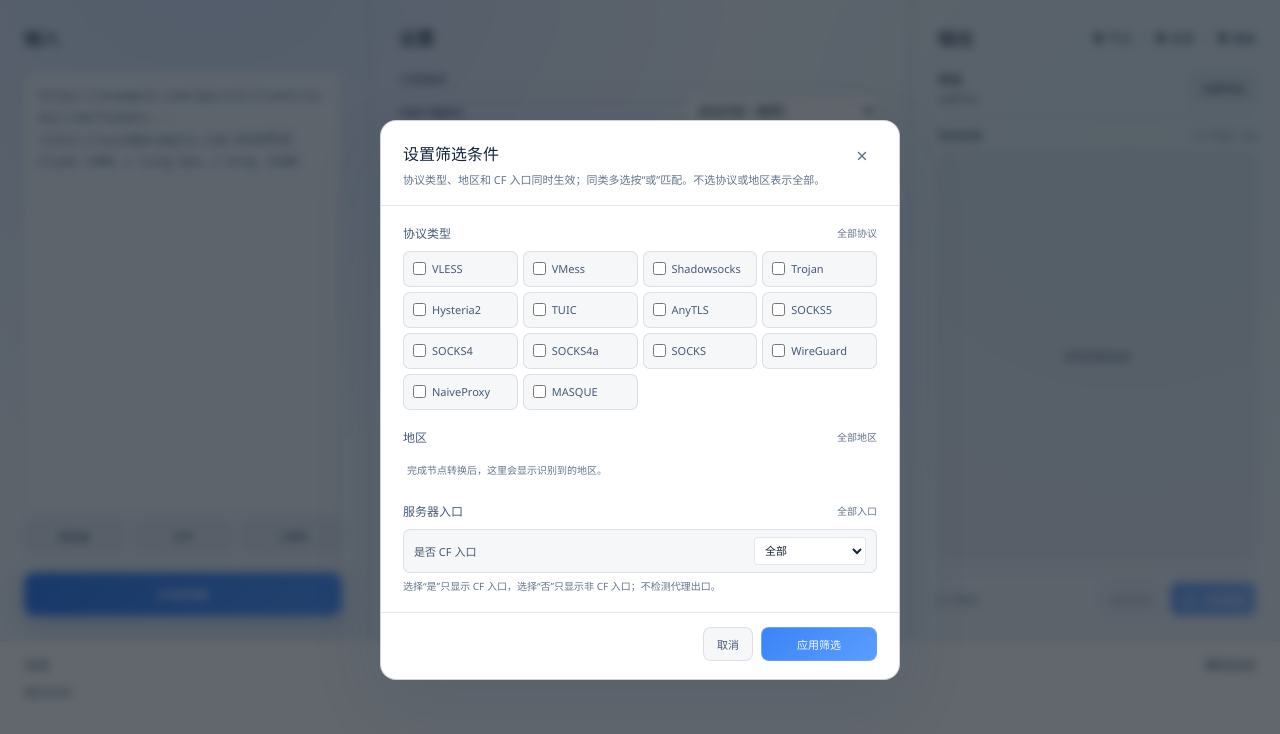
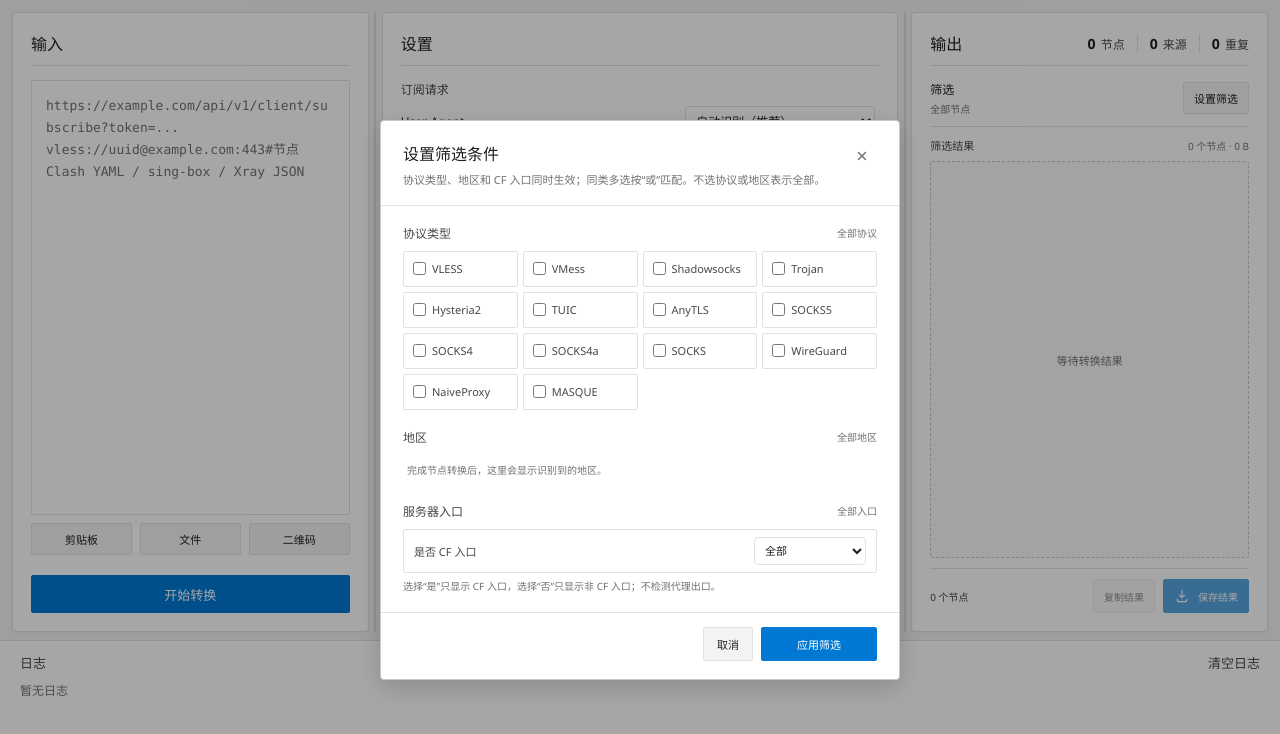
Before and after one commit to HanJason233/all2uri, a website built with Vite: page index.html in a window 1280 px wide. Both pictures are taken after a click on the button "设置筛选". Built offline with nearby package versions, Linux system fonts and the light colour scheme.

Commit message:
应用 Win10 Fluent 浅色界面风格

```diff
--- a/src/styles.css
+++ b/src/styles.css
@@ -1,57 +1,30 @@
 :root {
-  font-family: "Segoe UI Variable", "Segoe UI", "Microsoft YaHei UI", "Microsoft YaHei", sans-serif;
-  color: #e8eef8;
-  background: #07101d;
+  color-scheme: light;
+  font-family: "Segoe UI Variable Text", "Segoe UI Variable", "Segoe UI", "Microsoft YaHei UI", "Microsoft YaHei", sans-serif;
+  color: #1f1f1f;
+  background: #f3f3f3;
   font-synthesis: none;
   text-rendering: optimizeLegibility;
   -webkit-font-smoothing: antialiased;
-  --bg: #07101d;
-  --bg-glow: rgba(42, 125, 255, 0.16);
-  --surface: rgba(14, 27, 45, 0.88);
-  --surface-solid: #0e1b2d;
-  --surface-raised: #13233a;
-  --surface-soft: rgba(255, 255, 255, 0.035);
-  --border: rgba(166, 193, 228, 0.14);
-  --border-strong: rgba(166, 193, 228, 0.24);
-  --text: #e8eef8;
-  --text-secondary: #b4c2d6;
-  --text-muted: #8fa2bb;
-  --accent: #5b9dff;
-  --accent-bright: #7ab4ff;
-  --accent-soft: rgba(91, 157, 255, 0.12);
-  --success: #42d39a;
-  --success-soft: rgba(66, 211, 154, 0.1);
-  --danger: #ff7d8d;
-  --danger-soft: rgba(255, 125, 141, 0.1);
-  --warning: #f6bd62;
-  --shadow: 0 24px 80px rgba(0, 0, 0, 0.32);
-}
-
-@media (prefers-color-scheme: light) {
-  :root {
-    color: #14233a;
-    background: #eef3fa;
-    --bg: #eef3fa;
-    --bg-glow: rgba(54, 122, 236, 0.14);
-    --surface: rgba(255, 255, 255, 0.9);
-    --surface-solid: #ffffff;
-    --surface-raised: #f3f7fc;
-    --surface-soft: rgba(16, 45, 82, 0.035);
-    --border: rgba(27, 55, 91, 0.12);
-    --border-strong: rgba(27, 55, 91, 0.22);
-    --text: #14233a;
-    --text-secondary: #465a73;
-    --text-muted: #64758b;
-    --accent: #276ee8;
-    --accent-bright: #1c5dcc;
-    --accent-soft: rgba(39, 110, 232, 0.09);
-    --success: #078b5f;
-    --success-soft: rgba(7, 139, 95, 0.08);
-    --danger: #d83e55;
-    --danger-soft: rgba(216, 62, 85, 0.08);
-    --warning: #9a6200;
-    --shadow: 0 24px 70px rgba(32, 60, 95, 0.12);
-  }
+  --bg: #f3f3f3;
+  --surface: #ffffff;
+  --surface-solid: #ffffff;
+  --surface-raised: #f7f7f7;
+  --surface-soft: #f5f5f5;
+  --border: #e1e1e1;
+  --border-strong: #c8c8c8;
+  --text: #1f1f1f;
+  --text-secondary: #484848;
+  --text-muted: #717171;
+  --accent: #0078d4;
+  --accent-bright: #005a9e;
+  --accent-soft: rgba(0, 120, 212, 0.09);
+  --success: #107c10;
+  --success-soft: rgba(16, 124, 16, 0.08);
+  --danger: #c42b1c;
+  --danger-soft: rgba(196, 43, 28, 0.08);
+  --warning: #8a5a00;
+  --shadow: 0 8px 24px rgba(0, 0, 0, 0.16);
 }
 
 * {
@@ -72,24 +45,11 @@ body {
 body {
   min-height: 100vh;
   overflow-x: hidden;
-  background:
-    radial-gradient(circle at 16% -10%, var(--bg-glow), transparent 34rem),
-    radial-gradient(circle at 88% 18%, rgba(67, 216, 177, 0.07), transparent 25rem),
-    var(--bg);
+  background: var(--bg);
 }
 
 body::before {
-  position: fixed;
-  inset: 0;
-  z-index: -1;
-  pointer-events: none;
-  content: "";
-  opacity: 0.32;
-  background-image:
-    linear-gradient(rgba(125, 158, 201, 0.045) 1px, transparent 1px),
-    linear-gradient(90deg, rgba(125, 158, 201, 0.045) 1px, transparent 1px);
-  background-size: 44px 44px;
-  mask-image: linear-gradient(to bottom, black, transparent 76%);
+  display: none;
 }
 
 button,
@@ -125,7 +85,7 @@ select:focus-visible {
   display: flex;
   flex: 1;
   min-height: 0;
-  padding: 0;
+  padding: 12px 12px 8px;
 }
 
 .workspace {
@@ -134,7 +94,7 @@ select:focus-visible {
   --panel-c: 0.29fr;
   display: grid;
   flex: 1;
-  grid-template-columns: minmax(200px, var(--panel-a)) 9px minmax(200px, var(--panel-b)) 9px minmax(200px, var(--panel-c));
+  grid-template-columns: minmax(200px, var(--panel-a)) 13px minmax(200px, var(--panel-b)) 13px minmax(200px, var(--panel-c));
   gap: 0;
   align-items: stretch;
   width: 100%;
@@ -146,11 +106,12 @@ select:focus-visible {
   height: 100%;
   min-width: 0;
   min-height: 0;
-  padding: 24px;
+  padding: 18px;
   overflow: hidden;
-  background: transparent;
-  border: 0;
-  border-radius: 0;
+  background: var(--surface-solid);
+  border: 1px solid var(--border);
+  border-radius: 4px;
+  box-shadow: 0 1px 2px rgba(0, 0, 0, 0.035);
 }
 
 .panel-resizer {
@@ -207,7 +168,10 @@ body.resizing-panels {
   gap: 18px;
   align-items: center;
   justify-content: space-between;
-  margin-bottom: 20px;
+  min-height: 34px;
+  margin-bottom: 14px;
+  padding-bottom: 10px;
+  border-bottom: 1px solid var(--border);
 }
 
 .panel-title-group {
@@ -217,9 +181,9 @@ body.resizing-panels {
 
 .panel-title-group h2 {
   margin: 0;
-  font-size: 18px;
-  font-weight: 650;
-  letter-spacing: -0.01em;
+  font-size: 16px;
+  font-weight: 600;
+  letter-spacing: 0;
 }
 
 .panel-header-actions {
@@ -303,7 +267,7 @@ body.resizing-panels {
   min-height: 32px;
   padding: 0 8px;
   font-size: 11px;
-  border-radius: 8px;
+  border-radius: 2px;
 }
 
 .url-input,
@@ -311,19 +275,10 @@ body.resizing-panels {
 .text-input,
 .select-input {
   color: var(--text);
-  background: rgba(2, 9, 19, 0.38);
+  background: #ffffff;
   border: 1px solid var(--border);
-  border-radius: 12px;
-  transition: border-color 160ms ease, background 160ms ease, box-shadow 160ms ease;
-}
-
-@media (prefers-color-scheme: light) {
-  .url-input,
-  .output-textarea,
-  .text-input,
-  .select-input {
-    background: rgba(246, 249, 253, 0.8);
-  }
+  border-radius: 2px;
+  transition: border-color 120ms ease, background 120ms ease, box-shadow 120ms ease;
 }
 
 .url-input {
@@ -353,9 +308,9 @@ body.resizing-panels {
 .output-textarea:focus,
 .text-input:focus,
 .select-input:focus {
-  border-color: rgba(91, 157, 255, 0.55);
+  border-color: var(--accent);
   outline: none;
-  box-shadow: 0 0 0 3px var(--accent-soft);
+  box-shadow: 0 0 0 1px var(--accent);
 }
 
 .validation-message {
@@ -365,14 +320,14 @@ body.resizing-panels {
   font-size: 13px;
   line-height: 1.5;
   background: var(--danger-soft);
-  border: 1px solid rgba(255, 125, 141, 0.2);
-  border-radius: 9px;
+  border: 1px solid rgba(196, 43, 28, 0.2);
+  border-radius: 2px;
 }
 
 .validation-message.warning {
   color: var(--warning);
-  background: rgba(246, 189, 98, 0.08);
-  border-color: rgba(246, 189, 98, 0.2);
+  background: rgba(138, 90, 0, 0.08);
+  border-color: rgba(138, 90, 0, 0.2);
 }
 
 .settings-content {
@@ -447,6 +402,7 @@ label.settings-row {
 
 .settings-control:focus {
   border-color: var(--accent);
+  box-shadow: 0 0 0 1px var(--accent);
 }
 
 .settings-control:disabled {
@@ -659,7 +615,7 @@ label.settings-row {
   display: block;
   width: 0;
   height: 100%;
-  background: linear-gradient(90deg, var(--accent), #4bdfbe);
+  background: var(--accent);
   border-radius: inherit;
   transition: width 260ms ease;
 }
@@ -669,9 +625,9 @@ label.settings-row {
   flex: 0 0 160px;
   flex-direction: column;
   min-height: 0;
-  padding: 10px 24px 14px;
+  padding: 8px 20px 10px;
   background: var(--surface-solid);
-  border-top: 1px solid var(--border-strong);
+  border-top: 1px solid var(--border);
 }
 
 .log-header {
@@ -721,30 +677,31 @@ label.settings-row {
   gap: 8px;
   align-items: center;
   justify-content: center;
-  min-height: 44px;
+  min-height: 38px;
   padding: 0 18px;
   font-size: 13px;
-  font-weight: 650;
-  border-radius: 11px;
+  font-weight: 600;
+  border-radius: 2px;
   cursor: pointer;
-  transition: transform 150ms ease, border-color 150ms ease, background 150ms ease, opacity 150ms ease;
+  transition: border-color 120ms ease, background 120ms ease, opacity 120ms ease;
 }
 
 .primary-button {
   width: 100%;
-  color: #f8fbff;
-  background: linear-gradient(135deg, #3b84f6, #5b9dff);
-  border: 1px solid rgba(132, 182, 255, 0.45);
-  box-shadow: 0 9px 25px rgba(42, 112, 230, 0.24), inset 0 1px 0 rgba(255, 255, 255, 0.22);
+  color: #ffffff;
+  background: var(--accent);
+  border: 1px solid var(--accent);
+  box-shadow: none;
 }
 
 .primary-button:hover:not(:disabled) {
-  background: linear-gradient(135deg, #4b91ff, #6aabff);
-  transform: translateY(-1px);
+  background: #106ebe;
+  border-color: #106ebe;
 }
 
 .primary-button:active:not(:disabled) {
-  transform: translateY(0);
+  background: #005a9e;
+  border-color: #005a9e;
 }
 
 .primary-button:disabled {
@@ -780,15 +737,19 @@ label.settings-row {
 }
 
 .secondary-button {
-  color: var(--text-secondary);
-  background: var(--surface-soft);
+  color: var(--text);
+  background: #f3f3f3;
   border: 1px solid var(--border);
 }
 
 .secondary-button:hover:not(:disabled) {
   color: var(--text);
-  background: var(--accent-soft);
-  border-color: rgba(91, 157, 255, 0.3);
+  background: #eaeaea;
+  border-color: var(--border-strong);
+}
+
+.secondary-button:active:not(:disabled) {
+  background: #dedede;
 }
 
 .secondary-button:disabled {
@@ -855,7 +816,7 @@ label.settings-row {
   min-height: 32px;
   padding: 0 10px;
   font-size: 11px;
-  border-radius: 8px;
+  border-radius: 2px;
 }
 
 .output-filter-result {
@@ -891,7 +852,7 @@ label.settings-row {
   overflow: auto;
   background: var(--surface-soft);
   border: 1px solid var(--border);
-  border-radius: 8px;
+  border-radius: 2px;
   scrollbar-color: var(--border-strong) transparent;
   scrollbar-width: thin;
 }
@@ -990,7 +951,7 @@ label.settings-row {
 .output-entry-badge.is-cloudflare {
   color: var(--accent-bright);
   background: var(--accent-soft);
-  border-color: rgba(91, 157, 255, 0.28);
+  border-color: rgba(0, 120, 212, 0.28);
 }
 
 .output-entry-badge.is-non-cloudflare {
@@ -1030,9 +991,9 @@ label.settings-row {
   color: var(--text-muted);
   font-size: 11px;
   text-align: center;
-  background: var(--surface-soft);
-  border: 1px dashed var(--border);
-  border-radius: 10px;
+  background: #fafafa;
+  border: 1px dashed var(--border-strong);
+  border-radius: 2px;
 }
 
 .output-rule-dialog {
@@ -1044,13 +1005,12 @@ label.settings-row {
   color: var(--text);
   background: var(--surface-solid);
   border: 1px solid var(--border-strong);
-  border-radius: 16px;
+  border-radius: 4px;
   box-shadow: var(--shadow);
 }
 
 .output-rule-dialog::backdrop {
-  background: rgba(3, 10, 20, 0.62);
-  backdrop-filter: blur(5px);
+  background: rgba(0, 0, 0, 0.35);
 }
 
 .output-rule-dialog-content {
@@ -1094,7 +1054,7 @@ label.settings-row {
   line-height: 1;
   background: transparent;
   border: 1px solid transparent;
-  border-radius: 8px;
+  border-radius: 2px;
   cursor: pointer;
 }
 
@@ -1153,7 +1113,7 @@ label.settings-row {
   min-height: 34px;
   padding: 0 13px;
   font-size: 11px;
-  border-radius: 8px;
+  border-radius: 2px;
 }
 
 .qr-scanner-content {
@@ -1179,16 +1139,16 @@ label.settings-row {
   padding: 12px 14px;
   color: var(--text);
   text-align: left;
-  background: var(--surface-soft);
+  background: #ffffff;
   border: 1px solid var(--border);
-  border-radius: 10px;
+  border-radius: 2px;
   cursor: pointer;
   transition: border-color 150ms ease, background 150ms ease;
 }
 
 .qr-source-option:hover {
-  background: var(--accent-soft);
-  border-color: rgba(91, 157, 255, 0.4);
+  background: #f4f9fd;
+  border-color: var(--accent);
 }
 
 .qr-source-option-title {
@@ -1210,7 +1170,7 @@ label.settings-row {
   overflow: hidden;
   background: #070b10;
   border: 1px solid var(--border);
-  border-radius: 12px;
+  border-radius: 2px;
 }
 
 .qr-scanner-preview video {
@@ -1227,7 +1187,7 @@ label.settings-row {
   width: min(68%, 260px);
   aspect-ratio: 1;
   border: 2px solid rgba(255, 255, 255, 0.92);
-  border-radius: 16px;
+  border-radius: 2px;
   box-shadow: 0 0 0 999px rgba(0, 0, 0, 0.28);
   transform: translate(-50%, -50%);
   pointer-events: none;
@@ -1257,7 +1217,7 @@ label.settings-row {
   min-height: 34px;
   padding: 0 13px;
   font-size: 11px;
-  border-radius: 8px;
+  border-radius: 2px;
 }
 
 .qr-scanner-actions .secondary-button[hidden] {
@@ -1290,16 +1250,16 @@ label.settings-row {
   padding: 7px 9px;
   color: var(--text-secondary);
   font-size: 11px;
-  background: var(--surface-soft);
+  background: #ffffff;
   border: 1px solid var(--border);
-  border-radius: 7px;
+  border-radius: 2px;
   cursor: pointer;
 }
 
 .output-filter-option:has(input:checked) {
   color: var(--accent-bright);
   background: var(--accent-soft);
-  border-color: rgba(91, 157, 255, 0.28);
+  border-color: rgba(0, 120, 212, 0.35);
 }
 
 .output-filter-option input {
@@ -1319,9 +1279,9 @@ label.settings-row {
   padding: 7px 10px;
   color: var(--text-secondary);
   font-size: 11px;
-  background: var(--surface-soft);
+  background: #ffffff;
   border: 1px solid var(--border);
-  border-radius: 7px;
+  border-radius: 2px;
 }
 
 .output-rule-cf-select select {
@@ -1378,7 +1338,7 @@ label.settings-row {
   min-height: 34px;
   padding: 0 10px;
   font-size: 10px;
-  border-radius: 8px;
+  border-radius: 2px;
 }
 
 .output-global-actions .primary-button.compact {
@@ -1398,7 +1358,7 @@ label.settings-row {
   pointer-events: none;
   background: var(--surface-solid);
   border: 1px solid var(--border-strong);
-  border-radius: 10px;
+  border-radius: 3px;
   box-shadow: var(--shadow);
   opacity: 0;
   transform: translateY(10px);
@@ -1412,7 +1372,7 @@ label.settings-row {
 
 .toast.error {
   color: var(--danger);
-  border-color: rgba(255, 125, 141, 0.3);
+  border-color: rgba(196, 43, 28, 0.3);
 }
 
 @keyframes spin {
@@ -1439,13 +1399,14 @@ label.settings-row {
 
   .workspace {
     grid-template-columns: 1fr;
+    gap: 8px;
   }
 
   .panel {
     height: 100vh;
     min-height: 0;
-    padding: 24px 18px;
-    border-radius: 0;
+    padding: 18px;
+    border-radius: 4px;
   }
 
   .panel-resizer {
@@ -1454,11 +1415,11 @@ label.settings-row {
 
   .processing-panel,
   .output-panel {
-    border-top: 1px solid var(--border-strong);
+    border-top: 1px solid var(--border);
   }
 
   .panel-header {
-    margin-bottom: 19px;
+    margin-bottom: 14px;
   }
 
   .log-panel {
```
Also changed, not shown: index.html (+1 -1 lines).
